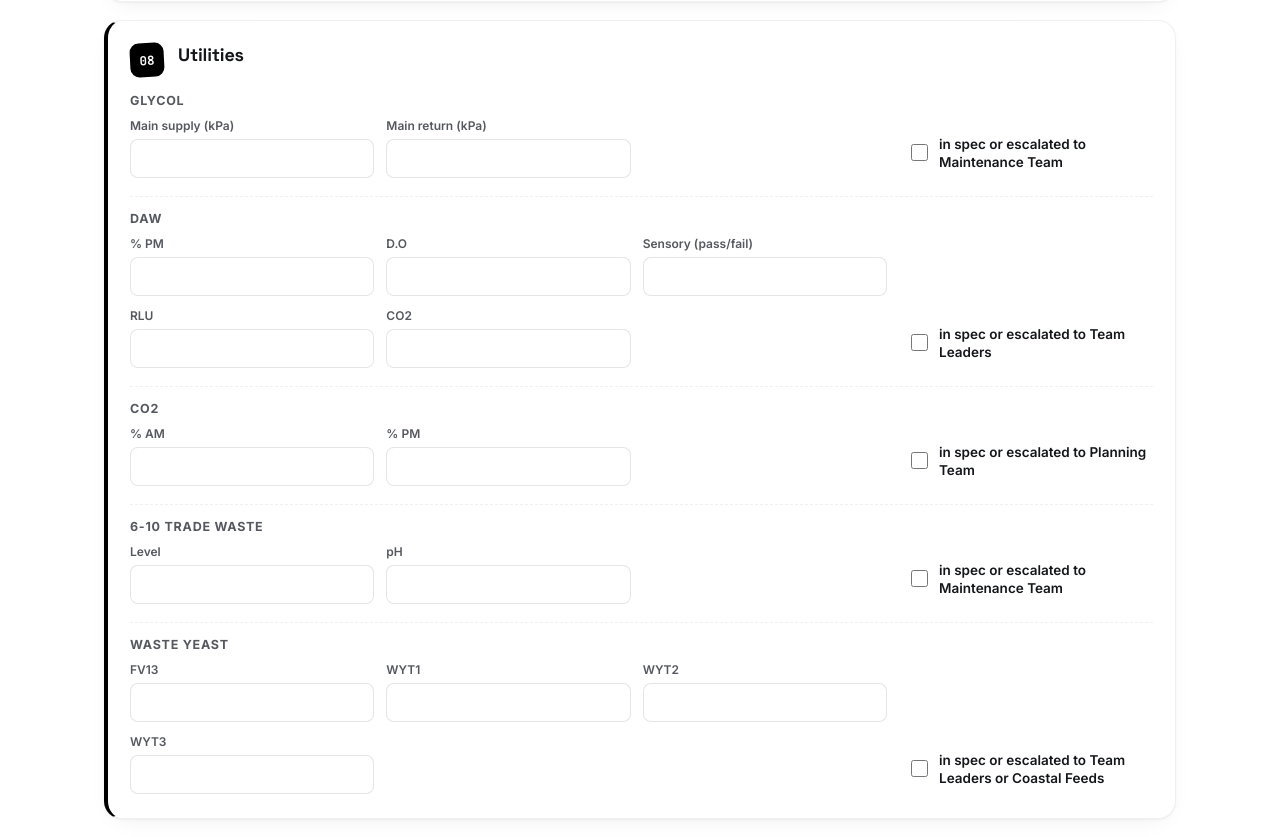
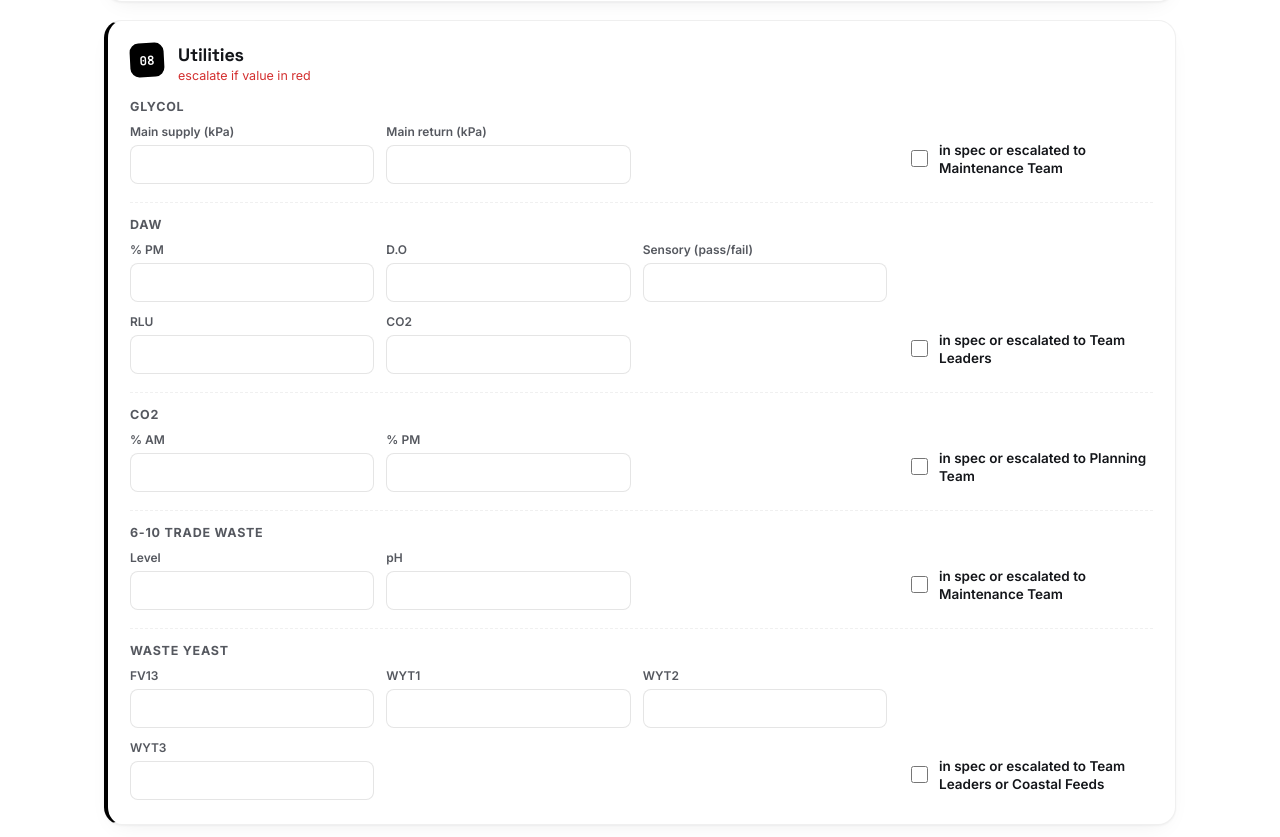
Before and after one commit to paulbaileybalter/brewinghandover, a website: page public/index.html in a window 1280 px wide. Shown: the part 2508-3345 px from the top of the page. Drawn offline with nearby package versions, Linux system fonts and the light colour scheme; no server answers.

Commit message:
Add files via upload

```diff
--- a/public/index.html
+++ b/public/index.html
@@ -170,6 +170,7 @@
       <span class="tab" data-color="ink">08</span>
       <div>
         <h2>Utilities</h2>
+        <p class="util-note">escalate if value in red</p>
       </div>
     </div>
 
--- a/public/style.css
+++ b/public/style.css
@@ -307,3 +307,5 @@ button:focus-visible, a:focus-visible, input:focus-visible, select:focus-visible
   .card{ padding: 18px 16px 20px; }
   .fv-grid{ grid-template-columns: repeat(auto-fill, minmax(128px,1fr)); }
 }
+
+.util-note{ margin:2px 0 0; font-size:12.5px; color:#d32f2f; }
```
